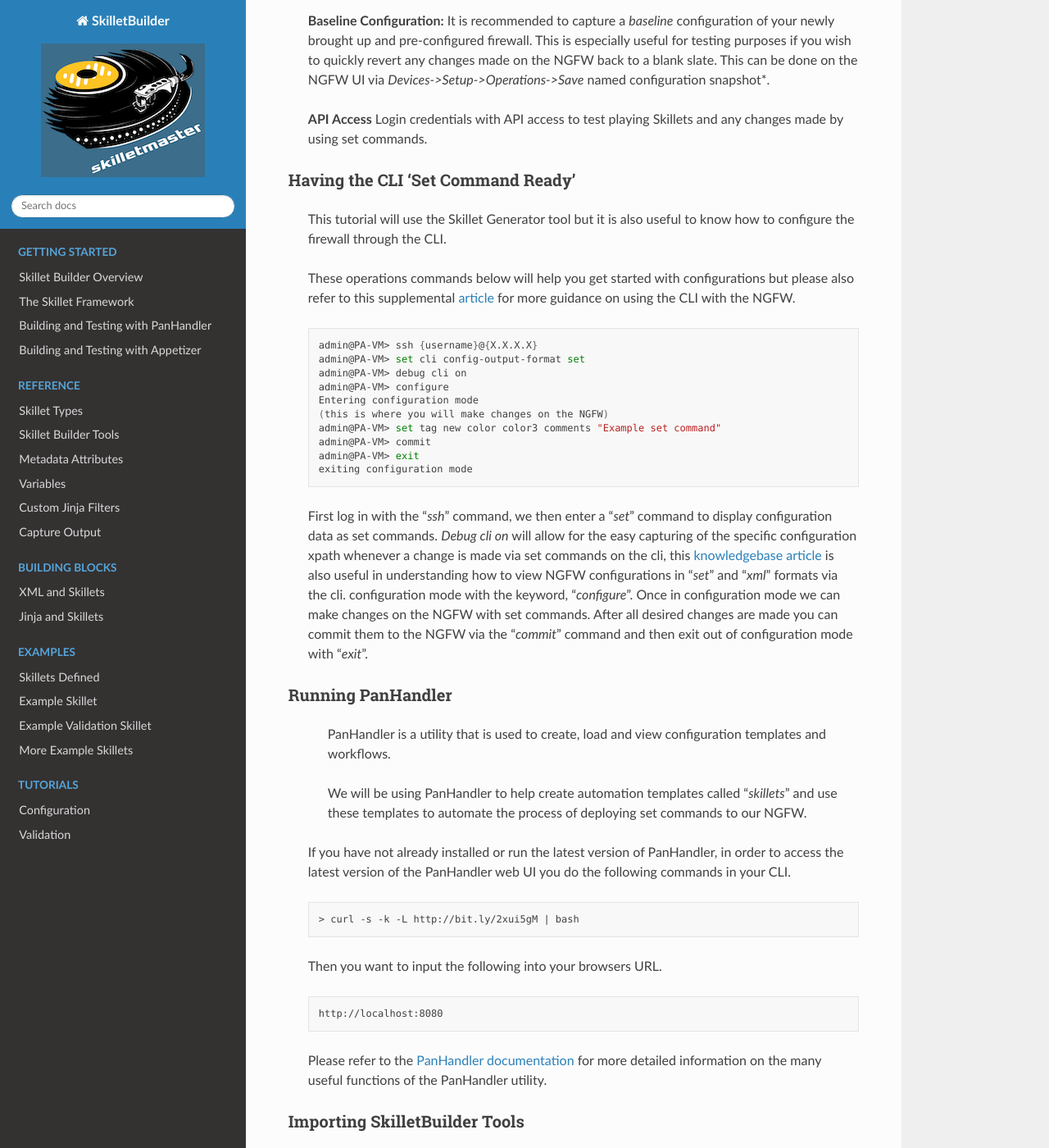
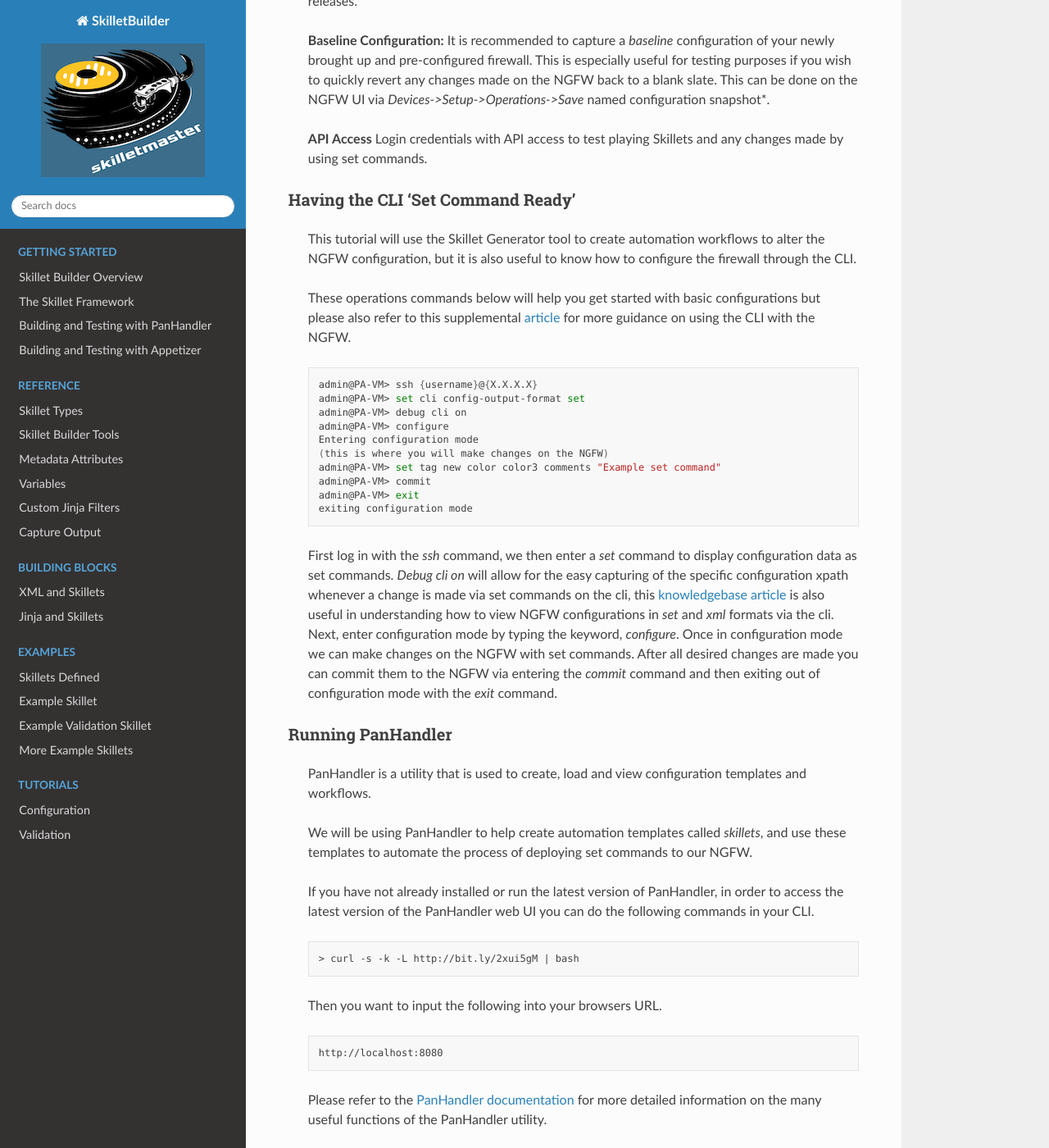
Before and after one commit to PaloAltoNetworks/SkilletBuilder, a Sphinx documentation site: the page built from docs/tutorials/tutorial_set_commands.rst, in a window 1280 px wide and 1400 px high, scrolled down 2470 px. Shown: the whole window at 82% size. Built offline with Sphinx 7.4.7 and the Read the Docs theme 2.0.0, drawn with Linux system fonts in a browser that asks for light colours; pages that are not in the unit, such as notebooks, are missing from menus; some of the changed text lies outside the part shown.

Commit message:
Update tutorial_set_commands.rst

```diff
--- a/docs/tutorials/tutorial_set_commands.rst
+++ b/docs/tutorials/tutorial_set_commands.rst
@@ -13,8 +13,9 @@
 * Capture configuration differences made on the NGFW into set commands and automation skillets
 * Learn how to use Panhandler tooling
 * Learn how to use the Skillet Line Interface(SLI) tool on the CLI
+* Learn the basics of using GitHub and repositories
 
-The video below provides an end-to-end perspective for building a configuration skillet as a complement
+The video below provides an end-to-end perspective for building a configuration skillet and can be used as a complement
 to the documentation content.
 
 .. raw:: html
@@ -75,14 +76,14 @@
 Set Up Your Environment
 -----------------------
 
-In this section we will set everything up that will be needed to successfully complete this tutorial.
+In this section we will set up everything that will be needed to successfully complete the tutorial.
 
 
 NGFW
 ~~~~
 
     This is the device that we will be working with and configuring during the tutorial. Be sure that you are able to log into the
-    firewall UI by inputting its management IP into the web browser. When logged in it can be useful to make note of a number of things.
+    firewall UI by inputting its management IP into the web browser. When logged in it can be useful to do a number of things.
 
     **Software Version:**
     Please take note of the devices software version when traversing this tutorial. Some configuration elements may be version
@@ -99,9 +100,10 @@
 Having the CLI 'Set Command Ready'
 ~~~~~~~~~~~~~~~~~~~~~~~~~~~~~~~~~~
 
-    This tutorial will use the Skillet Generator tool but it is also useful to know how to configure the firewall through the CLI.
+    This tutorial will use the Skillet Generator tool to create automation workflows to alter the NGFW configuration, but it is also
+    useful to know how to configure the firewall through the CLI.
 
-    These operations commands below will help you get started with configurations but please also refer to this supplemental
+    These operations commands below will help you get started with basic configurations but please also refer to this supplemental
     article_ for more guidance on using the CLI with the NGFW.
 
     .. code-block:: bash
@@ -117,12 +119,12 @@
       admin@PA-VM> exit
       exiting configuration mode
 
-    First log in with the "*ssh*" command, we then enter a "*set*" command to display configuration data as set commands. *Debug cli on*
+    First log in with the *ssh* command, we then enter a *set* command to display configuration data as set commands. *Debug cli on*
     will allow for the easy capturing of the specific configuration xpath whenever a change is made via set commands on the cli, this
-    `knowledgebase article`_ is also useful in understanding how to view NGFW configurations in "*set*" and "*xml*" formats via the cli.
-    configuration mode with the keyword, "*configure*". Once in configuration mode we can make changes on the NGFW with set commands.
-    After all desired changes are made you can commit them to the NGFW via the "*commit*" command and then exit out of configuration
-    mode with "*exit*".
+    `knowledgebase article`_ is also useful in understanding how to view NGFW configurations in *set* and *xml* formats via the cli.
+    Next, enter configuration mode by typing the keyword, *configure*. Once in configuration mode we can make changes on the NGFW with
+    set commands. After all desired changes are made you can commit them to the NGFW via entering the *commit* command and then
+    exiting out of configuration mode with the *exit* command.
 
 .. _article: https://docs.paloaltonetworks.com/pan-os/9-0/pan-os-cli-quick-start.html
 .. _`knowledgebase article`: https://knowledgebase.paloaltonetworks.com/KCSArticleDetail?id=kA10g000000ClHoCAK
@@ -131,13 +133,13 @@
 Running PanHandler
 ~~~~~~~~~~~~~~~~~~
 
-    PanHandler is a utility that is used to create, load and view configuration templates and workflows.
+  PanHandler is a utility that is used to create, load and view configuration templates and workflows.
 
-    We will be using PanHandler to help create automation templates called "*skillets*" and use these templates to automate the
-    process of deploying set commands to our NGFW.
+  We will be using PanHandler to help create automation templates called *skillets*, and use these templates to automate the
+  process of deploying set commands to our NGFW.
 
   If you have not already installed or run the latest version of PanHandler, in order to access the latest version of the
-  PanHandler web UI you do the following commands in your CLI.
+  PanHandler web UI you can do the following commands in your CLI.
 
   .. code-block:: bash
 
```
Also changed, not shown: other parts of docs/tutorials/tutorial_set_commands.rst (+3 -3 lines).
